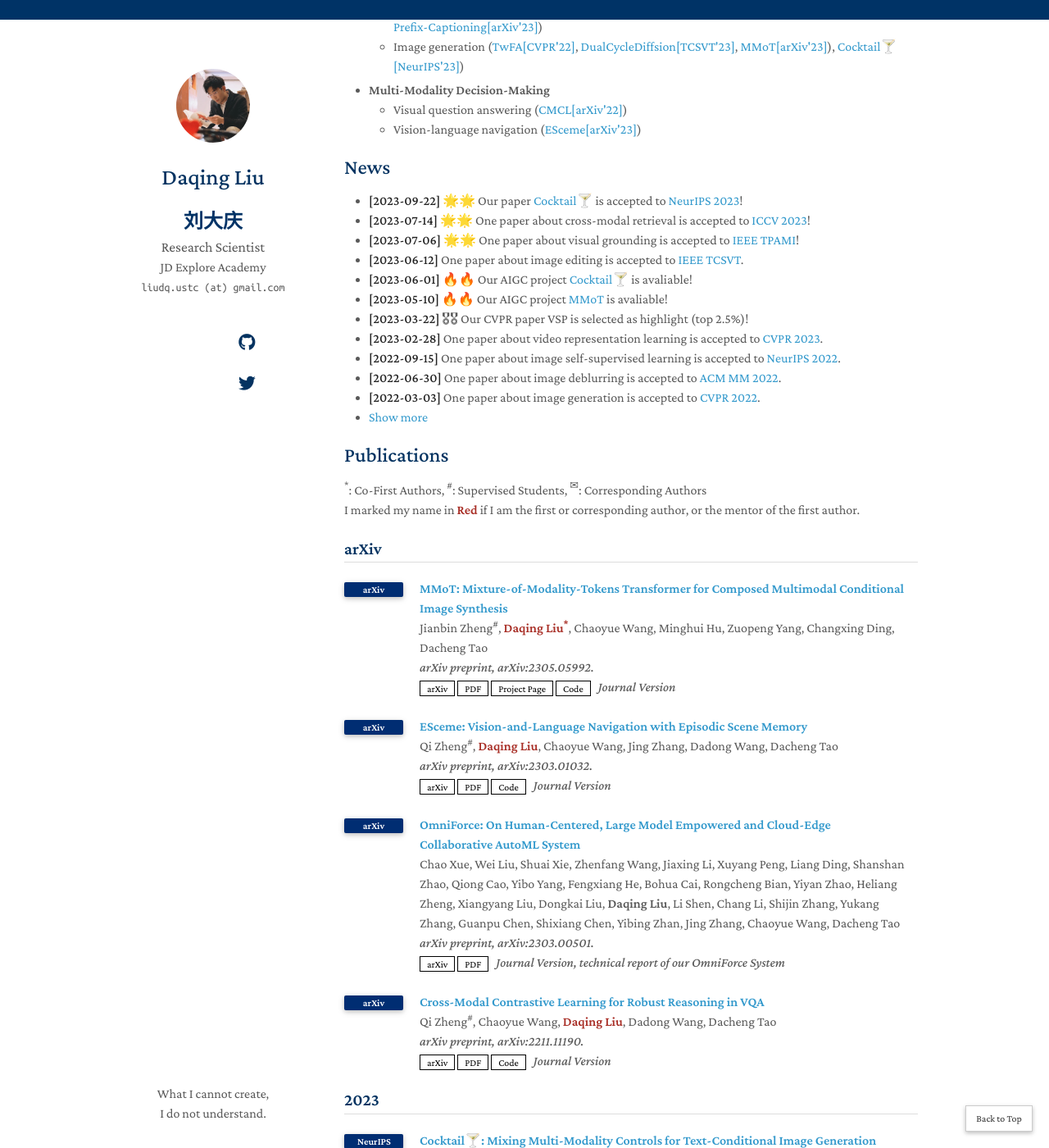
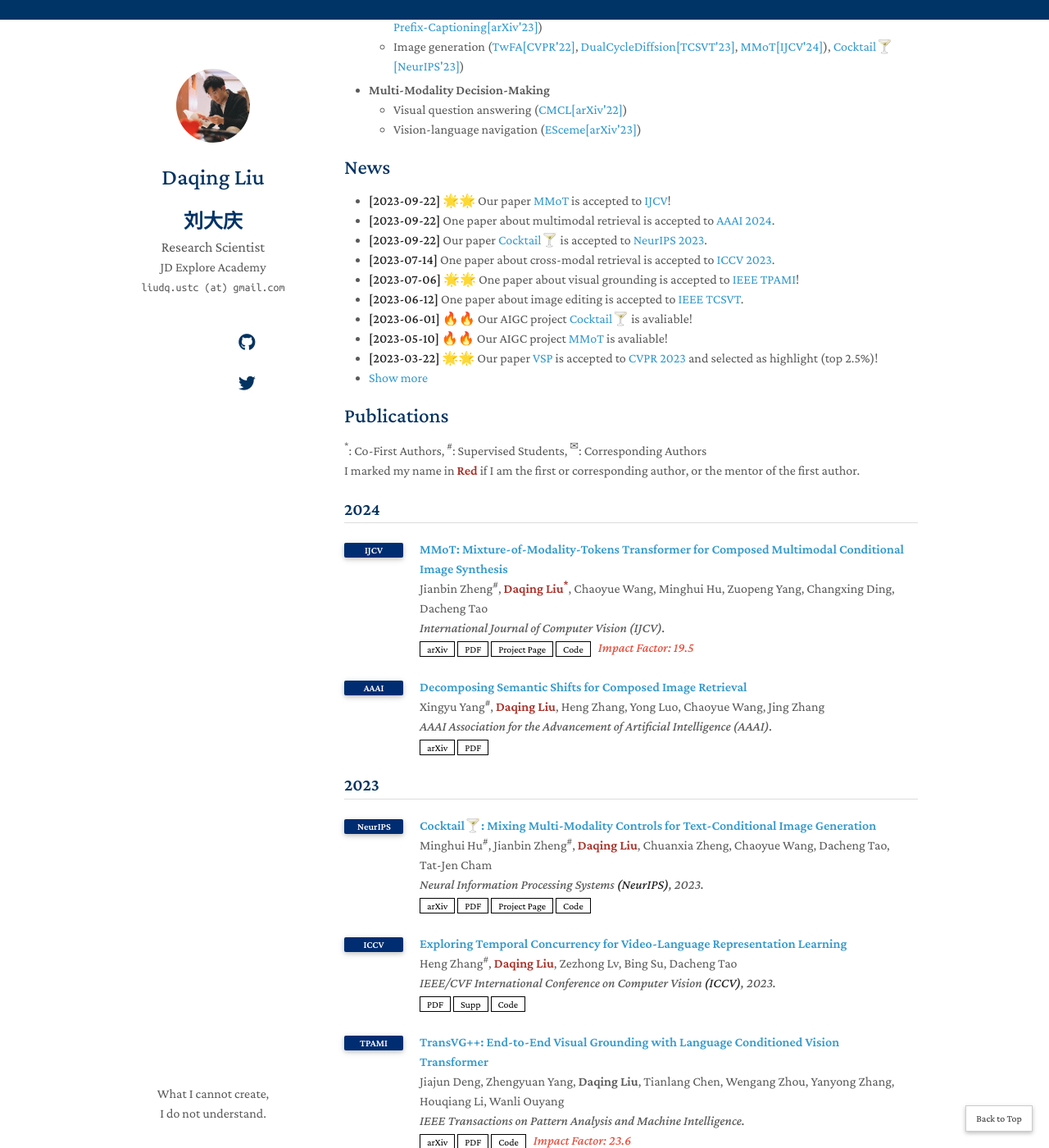
Before and after one commit to daqingliu/daqingliu.github.io, a Jekyll site: the page built from index.md, in a window 1280 px wide and 1400 px high, scrolled down 573 px. Shown: the whole window at 82% size. Built offline with Jekyll 4.4.1, drawn with Linux system fonts in a browser that asks for light colours; nearby versions of some CDN libraries; a style sheet for code colours, icons or effects is not loaded; our own code applies the rules of GitHub Pages for plain Markdown files; some of the changed text lies outside the part shown.

Commit message:
20240227

```diff
--- a/_includes/publications.md
+++ b/_includes/publications.md
@@ -9,7 +9,7 @@ I marked my name in <b style="color:#a82e26">Red</b> if I am the first or corres
 <ol class="bibliography">
 
 <!-- d ----------------------- -->
-<h3 class="bibliography-year" style="font-size: 1.3rem; padding-bottom:5px; border-bottom: 1px solid #ddd;"> arXiv </h3>
+<!-- <h3 class="bibliography-year" style="font-size: 1.3rem; padding-bottom:5px; border-bottom: 1px solid #ddd;"> arXiv </h3> -->
 
 <!-- d  -----------------------
 <li>
@@ -44,26 +44,7 @@ I marked my name in <b style="color:#a82e26">Red</b> if I am the first or corres
 -->
 
 <!-- d ----------------------- -->
-<li>
-<div class="pub-row">
-  <div class="col-sm-3 abbr" style="position: relative;"> <abbr class="badge" style="width:40px; align:middle">arXiv</abbr> </div>
-  <div class="col-sm-9" style="position: relative;padding-right: 15px;padding-left: 20px;">
-    <div class="title"><a href="https://arxiv.org/abs/2303.01032" target="_blank">MMoT: Mixture-of-Modality-Tokens Transformer for Composed Multimodal Conditional Image Synthesis</a></div>
-    <div class="author">Jianbin Zheng<span class="superscript">#</span>, <b style="color:#a82e26">Daqing Liu<span class="superscript">*</span></b>, Chaoyue Wang, Minghui Hu, Zuopeng Yang, Changxing Ding, Dacheng Tao</div>
-    <div class="periodical"><em>arXiv preprint, arXiv:2305.05992.</em></div>
-    <div class="links">
-      <a href="https://arxiv.org/abs/2305.05992" class="btn btn-sm z-depth-0" role="button" target="_blank" style="font-size:12px;">arXiv</a>
-      <a href="https://arxiv.org/pdf/2305.05992" class="btn btn-sm z-depth-0" role="button" target="_blank" style="font-size:12px;">PDF</a>
-      <a href="https://jabir-zheng.github.io/MMoT/" class="btn btn-sm z-depth-0" role="button" target="_blank" style="font-size:12px;">Project Page</a>
-      <a href="https://github.com/jabir-zheng/MMoT-Transformer" class="btn btn-sm z-depth-0" role="button" target="_blank" style="font-size:12px;">Code</a>
-      <i>&nbsp;&nbsp;Journal Version</i>
-      </div>
-  </div>
-</div>
-</li>
-
-<!-- d ----------------------- -->
-<li>
+<!-- <li>
 <div class="pub-row">
   <div class="col-sm-3 abbr" style="position: relative;"> <abbr class="badge" style="width:40px; align:middle">arXiv</abbr> </div>
   <div class="col-sm-9" style="position: relative;padding-right: 15px;padding-left: 20px;">
@@ -78,10 +59,10 @@ I marked my name in <b style="color:#a82e26">Red</b> if I am the first or corres
     </div>
   </div>
 </div>
-</li>
+</li> -->
 
 <!-- d ----------------------- -->
-<li>
+<!-- <li>
 <div class="pub-row">
   <div class="col-sm-3 abbr" style="position: relative;"> <abbr class="badge" style="width:40px; align:middle">arXiv</abbr> </div>
   <div class="col-sm-9" style="position: relative;padding-right: 15px;padding-left: 20px;">
@@ -95,10 +76,10 @@ I marked my name in <b style="color:#a82e26">Red</b> if I am the first or corres
     </div>
   </div>
 </div>
-</li>
+</li> -->
 
 <!-- d ----------------------- -->
-<li>
+<!-- <li>
 <div class="pub-row">
   <div class="col-sm-3 abbr" style="position: relative;"> <abbr class="badge" style="width:40px; align:middle">arXiv</abbr> </div>
   <div class="col-sm-9" style="position: relative;padding-right: 15px;padding-left: 20px;">
@@ -113,7 +94,7 @@ I marked my name in <b style="color:#a82e26">Red</b> if I am the first or corres
     </div>
   </div>
 </div>
-</li>
+</li> -->
 
 <!-- d ----------------------- -->
 <!-- <li>
@@ -132,6 +113,46 @@ I marked my name in <b style="color:#a82e26">Red</b> if I am the first or corres
 </div>
 </li> -->
 
+
+<!-- d ----------------------- -->
+<h3 class="bibliography-year" style="font-size: 1.3rem; padding-bottom:5px; border-bottom: 1px solid #ddd;"> 2024 </h3>
+
+<!-- d ----------------------- -->
+<li>
+<div class="pub-row">
+  <div class="col-sm-3 abbr" style="position: relative;"> <abbr class="badge" style="width:40px; align:middle">IJCV</abbr> </div>
+  <div class="col-sm-9" style="position: relative;padding-right: 15px;padding-left: 20px;">
+    <div class="title"><a href="https://arxiv.org/abs/2305.05992" target="_blank">MMoT: Mixture-of-Modality-Tokens Transformer for Composed Multimodal Conditional Image Synthesis</a></div>
+    <div class="author">Jianbin Zheng<span class="superscript">#</span>, <b style="color:#a82e26">Daqing Liu<span class="superscript">*</span></b>, Chaoyue Wang, Minghui Hu, Zuopeng Yang, Changxing Ding, Dacheng Tao</div>
+    <div class="periodical"><em>International Journal of Computer Vision (IJCV).</em></div>
+    <div class="links">
+      <a href="https://arxiv.org/abs/2305.05992" class="btn btn-sm z-depth-0" role="button" target="_blank" style="font-size:12px;">arXiv</a>
+      <a href="https://arxiv.org/pdf/2305.05992" class="btn btn-sm z-depth-0" role="button" target="_blank" style="font-size:12px;">PDF</a>
+      <a href="https://jabir-zheng.github.io/MMoT/" class="btn btn-sm z-depth-0" role="button" target="_blank" style="font-size:12px;">Project Page</a>
+      <a href="https://github.com/jabir-zheng/MMoT-Transformer" class="btn btn-sm z-depth-0" role="button" target="_blank" style="font-size:12px;">Code</a>
+      <strong><i style="color:#e74d3c">&nbsp;&nbsp;Impact Factor: 19.5</i></strong>
+      </div>
+  </div>
+</div>
+</li>
+
+<!-- d ----------------------- -->
+<li>
+<div class="pub-row">
+  <div class="col-sm-3 abbr" style="position: relative;"> <abbr class="badge" style="width:40px; align:middle">AAAI</abbr> </div>
+  <div class="col-sm-9" style="position: relative;padding-right: 15px;padding-left: 20px;">
+    <div class="title"><a href="https://arxiv.org/abs/2309.09531" target="_blank">Decomposing Semantic Shifts for Composed Image Retrieval</a></div>
+    <div class="author">Xingyu Yang<span class="superscript">#</span>, <b style="color:#a82e26">Daqing Liu</b>, Heng Zhang, Yong Luo, Chaoyue Wang, Jing Zhang</div>
+    <div class="periodical"><em>AAAI Association for the Advancement of Artificial Intelligence (AAAI).</em></div>
+    <div class="links">
+      <a href="https://arxiv.org/abs/2309.09531" class="btn btn-sm z-depth-0" role="button" target="_blank" style="font-size:12px;">arXiv</a>
+      <a href="https://arxiv.org/pdf/2309.09531" class="btn btn-sm z-depth-0" role="button" target="_blank" style="font-size:12px;">PDF</a>
+      </div>
+  </div>
+</div>
+</li>
+
+
 <!-- d ----------------------- -->
 <h3 class="bibliography-year" style="font-size: 1.3rem; padding-bottom:5px; border-bottom: 1px solid #ddd;"> 2023 </h3>
 
@@ -140,7 +161,7 @@ I marked my name in <b style="color:#a82e26">Red</b> if I am the first or corres
 <div class="pub-row">
   <div class="col-sm-3 abbr" style="position: relative;"> <abbr class="badge" style="width:40px; align:middle">NeurIPS</abbr> </div>
   <div class="col-sm-9" style="position: relative;padding-right: 15px;padding-left: 20px;">
-    <div class="title"><a href="https://arxiv.org/abs/2303.01032" target="_blank">Cocktail🍸: Mixing Multi-Modality Controls for Text-Conditional Image Generation</a></div>
+    <div class="title"><a href="https://arxiv.org/abs/2306.00964" target="_blank">Cocktail🍸: Mixing Multi-Modality Controls for Text-Conditional Image Generation</a></div>
     <div class="author">Minghui Hu<span class="superscript">#</span>, Jianbin Zheng<span class="superscript">#</span>, <b style="color:#a82e26">Daqing Liu</b>, Chuanxia Zheng, Chaoyue Wang, Dacheng Tao, Tat-Jen Cham</div>
   <div class="periodical"><em>Neural Information Processing Systems <strong>(NeurIPS)</strong>, 2023.</em></div>
     <div class="links">
@@ -158,13 +179,14 @@ I marked my name in <b style="color:#a82e26">Red</b> if I am the first or corres
 <div class="pub-row">
   <div class="col-sm-3 abbr" style="position: relative;"> <abbr class="badge" style="width:40px; align:middle">ICCV</abbr> </div>
   <div class="col-sm-9" style="position: relative;padding-right: 15px;padding-left: 20px;">
-    <div class="title"><a href="">Exploring Temporal Concurrency for Video-Language Representation Learning</a></div>
-    <div class="author">Heng Zhang<span class="superscript">#</span>, <b style="color:#a82e26">Daqing Liu</b>, Bing Su, Dacheng Tao</div>
+    <div class="title"><a href="https://openaccess.thecvf.com/content/ICCV2023/html/Zhang_Exploring_Temporal_Concurrency_for_Video-Language_Representation_Learning_ICCV_2023_paper.html">Exploring Temporal Concurrency for Video-Language Representation Learning</a></div>
+    <div class="author">Heng Zhang<span class="superscript">#</span>, <b style="color:#a82e26">Daqing Liu</b>, Zezhong Lv, Bing Su, Dacheng Tao</div>
     <div class="periodical"><em>IEEE/CVF International Conference on Computer Vision <strong>(ICCV)</strong>, 2023.</em></div>
     <div class="links">
-      <a href="" class="btn btn-sm z-depth-0" role="button" target="_blank" style="font-size:12px;">Coming soon</a>
-      <!-- <a href="" role="button" target="_blank" style="font-size:12px;">Code</a> -->
-      <!-- <strong><i style="color:#e74d3c">&nbsp;&nbsp;Highlight, Accept Rate: 2.5%</i></strong> -->
+      <a href="https://openaccess.thecvf.com/content/ICCV2023/papers/Zhang_Exploring_Temporal_Concurrency_for_Video-Language_Representation_Learning_ICCV_2023_paper.pdf" class="btn btn-sm z-depth-0" role="button" target="_blank" style="font-size:12px;">PDF</a>
+      <a href="https://openaccess.thecvf.com/content/ICCV2023/supplemental/Zhang_Exploring_Temporal_Concurrency_ICCV_2023_supplemental.pdf" class="btn btn-sm z-depth-0" role="button" target="_blank" style="font-size:12px;">Supp</a>
+      <a href="https:
+//github.com/hengRUC/TCP" class="btn btn-sm z-depth-0" role="button" target="_blank" style="font-size:12px;">Code</a>
     </div>
   </div>
 </div>
@@ -182,7 +204,7 @@ I marked my name in <b style="color:#a82e26">Red</b> if I am the first or corres
       <a href="https://arxiv.org/abs/2206.06619" class="btn btn-sm z-depth-0" role="button" target="_blank" style="font-size:12px;">arXiv</a>
       <a href="https://arxiv.org/pdf/2206.06619" class="btn btn-sm z-depth-0" role="button" target="_blank" style="font-size:12px;">PDF</a>
       <a href="https://github.com/djiajunustc/TransVG" class="btn btn-sm z-depth-0" role="button" target="_blank" style="font-size:12px;">Code</a>
-      <strong><i style="color:#e74d3c">&nbsp;&nbsp;Impact Factor: 24.314</i></strong>
+      <strong><i style="color:#e74d3c">&nbsp;&nbsp;Impact Factor: 23.6</i></strong>
     </div>
   </div>
 </div>
@@ -291,7 +313,7 @@ I marked my name in <b style="color:#a82e26">Red</b> if I am the first or corres
       <a href="https://arxiv.org/abs/1906.02365" class="btn btn-sm z-depth-0" role="button" target="_blank" style="font-size:12px;">arXiv</a>
       <a href="https://arxiv.org/pdf/1906.02365" class="btn btn-sm z-depth-0" role="button" target="_blank" style="font-size:12px;">PDF</a>
       <a href="https://github.com/daqingliu/CAVP" class="btn btn-sm z-depth-0" role="button" target="_blank" style="font-size:12px;">Code</a>
-      <strong><i style="color:#e74d3c">&nbsp;&nbsp;Impact Factor: 24.314</i></strong>
+      <strong><i style="color:#e74d3c">&nbsp;&nbsp;Impact Factor: 23.6</i></strong>
     </div>
   </div>
 </div>
@@ -308,7 +330,7 @@ I marked my name in <b style="color:#a82e26">Red</b> if I am the first or corres
     <div class="links">
       <a href="https://arxiv.org/abs/1906.01784" class="btn btn-sm z-depth-0" role="button" target="_blank" style="font-size:12px;">arXiv</a>
       <a href="https://arxiv.org/pdf/1906.01784" class="btn btn-sm z-depth-0" role="button" target="_blank" style="font-size:12px;">PDF</a>
-      <strong><i style="color:#e74d3c">&nbsp;&nbsp;Impact Factor: 24.314</i></strong>
+      <strong><i style="color:#e74d3c">&nbsp;&nbsp;Impact Factor: 23.6</i></strong>
     </div>
   </div>
 </div>
--- a/_includes/services.md
+++ b/_includes/services.md
@@ -15,6 +15,7 @@
 <h4 style="margin:0 10px 0;">Journal Reviewers</h4>
 
 <ul style="margin:0 0 20px;">
+  <li><a href="https://mc.manuscriptcentral.com/tpami-cs" target="_blank"><autocolor>IEEE Transactions on Pattern Analysis and Machine Intelligence (TPAMI)</autocolor></a></li>
   <li><a href="https://mc.manuscriptcentral.com/tip-ieee" target="_blank"><autocolor>IEEE Transactions on Image Processing (TIP)</autocolor></a></li>
   <li><a href="https://mc.manuscriptcentral.com/tmm-ieee" target="_blank"><autocolor>IEEE Transactions on Multimedia (TMM)</autocolor></a></li>
   <li><a href="https://mc.manuscriptcentral.com/tcsvt" target="_blank"><autocolor>IEEE Transactions on Circuits and Systems for Video Technology (TCSVT)</autocolor></a></li>
--- a/index.md
+++ b/index.md
@@ -16,19 +16,19 @@ From May 2018 to May 2019, I was a visiting student at Nanyang Technological Uni
   <li><b>Multi-Modality Representation</b>
     <ul style="margin: 0 0 5px 0">
       <li>Image self-supervised learning (<a href="https://arxiv.org/abs/2206.10207" target="_blank">SemMAE[NeurIPS'22]</a>)</li>
-      <li>Video representation learning (<a href="#">VSP[CVPR'23]</a>)</li>
+      <li>Video representation learning (<a href="https://openaccess.thecvf.com/content/CVPR2023/papers/Zhang_Modeling_Video_As_Stochastic_Processes_for_Fine-Grained_Video_Representation_Learning_CVPR_2023_paper.pdf">VSP[CVPR'23]</a>)</li>
     </ul>
   </li>
   <li><b>Multi-Modality Alignment</b>
     <ul style="margin: 0 0 5px 0">
       <li>Visual grounding (<a href="https://arxiv.org/abs/1812.03299" target="_blank">NMTree[ICCV'19]</a>, <a href="https://arxiv.org/abs/1906.01784" target="_blank">RvG-Tree[TPAMI'21]</a>, <a href="https://arxiv.org/abs/2206.06619" target="_blank">TransVG++[TPAMI'23]</a>)</li>
-      <li>Cross-modal retrieval (<a href="#">TCP[ICCV'23]</a>, <a href="#">CMI[arXiv'23]</a>)</li>
+      <li>Cross-modal retrieval (<a href="https://openaccess.thecvf.com/content/ICCV2023/html/Zhang_Exploring_Temporal_Concurrency_for_Video-Language_Representation_Learning_ICCV_2023_paper.html">TCP[ICCV'23]</a>, <a href="https://arxiv.org/abs/2309.09531">SSN[AAAI'24]</a>, <a href="#">CMI[arXiv'23]</a>)</li>
     </ul>
   </li>
   <li><b>Multi-Modality Generation</b>
     <ul style="margin: 0 0 5px 0">
       <li>Visual captioning (<a href="https://arxiv.org/abs/1906.02365" target="_blank">CAVP[MM'18, TPAMI'21]</a>, <a href="https://arxiv.org/abs/2004.00390" target="_blank">POS-SCAN[CVPR'20]</a>, <a href="https://arxiv.org/abs/2007.09049" target="_blank">RMN[IJCAI'20]</a>, <a href="https://arxiv.org/abs/2201.01984" target="_blank">CBT[arXiv'22]</a>, <a href="#">Prefix-Captioning[arXiv'23]</a>)</li>
-      <li>Image generation (<a href="https://arxiv.org/abs/2206.00923" target="_blank">TwFA[CVPR'22]</a>, <a href="https://arxiv.org/abs/2302.02394">DualCycleDiffsion[TCSVT'23]</a>, <a href="https://jabir-zheng.github.io/MMoT/">MMoT[arXiv'23]</a>), <a href="https://mhh0318.github.io/cocktail/">Cocktail🍸[NeurIPS'23]</a>)</li>
+      <li>Image generation (<a href="https://arxiv.org/abs/2206.00923" target="_blank">TwFA[CVPR'22]</a>, <a href="https://arxiv.org/abs/2302.02394">DualCycleDiffsion[TCSVT'23]</a>, <a href="https://jabir-zheng.github.io/MMoT/">MMoT[IJCV'24]</a>), <a href="https://mhh0318.github.io/cocktail/">Cocktail🍸[NeurIPS'23]</a>)</li>
     </ul>
   </li>
   <li><b>Multi-Modality Decision-Making</b>
@@ -43,20 +43,21 @@ From May 2018 to May 2019, I was a visiting student at Nanyang Technological Uni
 ## News
 
 <ul>
-  <li><strong>[2023-09-22]</strong> 🌟🌟 Our paper <a href="https://mhh0318.github.io/cocktail/" target="_blank">Cocktail🍸</a> is accepted to <a href="https://nips.cc/" target="_blank">NeurIPS 2023</a>!</li>
-  <li><strong>[2023-07-14]</strong> 🌟🌟 One paper about cross-modal retrieval is accepted to <a href="https://iccv2023.thecvf.com/" target="_blank">ICCV 2023</a>!</li>
+  <li><strong>[2023-09-22]</strong> 🌟🌟 Our paper <a href="https://jabir-zheng.github.io/MMoT/" target="_blank">MMoT</a> is accepted to <a href="https://link.springer.com/journal/11263" target="_blank">IJCV</a>!</li>
+  <li><strong>[2023-09-22]</strong> One paper about multimodal retrieval is accepted to <a href="https://aaai.org/aaai-conference/" target="_blank">AAAI 2024</a>.</li>
+  <li><strong>[2023-09-22]</strong> Our paper <a href="https://mhh0318.github.io/cocktail/" target="_blank">Cocktail🍸</a> is accepted to <a href="https://nips.cc/" target="_blank">NeurIPS 2023</a>.</li>
+  <li><strong>[2023-07-14]</strong> One paper about cross-modal retrieval is accepted to <a href="https://iccv2023.thecvf.com/" target="_blank">ICCV 2023</a>.</li>
   <li><strong>[2023-07-06]</strong> 🌟🌟 One paper about visual grounding is accepted to <a href="https://ieeexplore.ieee.org/xpl/RecentIssue.jsp?punumber=34" target="_blank">IEEE TPAMI</a>!</li>
   <li><strong>[2023-06-12]</strong> One paper about image editing is accepted to <a href="https://ieeexplore.ieee.org/xpl/RecentIssue.jsp?punumber=76" target="_blank">IEEE TCSVT</a>.</li>
   <li><strong>[2023-06-01]</strong> 🔥🔥 Our AIGC project <a href="https://mhh0318.github.io/cocktail/" target="_blank">Cocktail🍸</a> is avaliable!</li>
   <li><strong>[2023-05-10]</strong> 🔥🔥 Our AIGC project <a href="https://jabir-zheng.github.io/MMoT/" target="_blank">MMoT</a> is avaliable!</li>
-  <li><strong>[2023-03-22]</strong> 🎖🎖 Our CVPR paper VSP is selected as highlight (top 2.5%)!</li>
-  <li><strong>[2023-02-28]</strong> One paper about video representation learning is accepted to <a href="https://cvpr2023.thecvf.com/" target="_blank">CVPR 2023</a>.</li>
+  <li><strong>[2023-03-22]</strong> 🌟🌟 Our paper <a href="https://openaccess.thecvf.com/content/CVPR2023/papers/Zhang_Modeling_Video_As_Stochastic_Processes_for_Fine-Grained_Video_Representation_Learning_CVPR_2023_paper.pdf">VSP</a> is accepted to <a href="https://cvpr2023.thecvf.com/" target="_blank">CVPR 2023</a> and selected as highlight (top 2.5%)!</li>
+
+<li> <a href="javascript:toggle_vis('newsmore')">Show more</a> </li>
+<div id="newsmore" style="display:none">
   <li><strong>[2022-09-15]</strong> One paper about image self-supervised learning is accepted to <a href="https://neurips.cc/Conferences/2022" target="_blank">NeurIPS 2022</a>.</li>
   <li><strong>[2022-06-30]</strong> One paper about image deblurring is accepted to <a href="https://2022.acmmm.org/" target="_blank">ACM MM 2022</a>.</li>
   <li><strong>[2022-03-03]</strong> One paper about image generation is accepted to <a href="https://cvpr2022.thecvf.com/" target="_blank">CVPR 2022</a>.</li>
-
-<li> <a href="javascript:toggle_vis('newsmore')">Show more</a> </li>
-<div id="newsmore" style="display:none">
   <li><strong>[2022-03-01]</strong> I finished my rotation and joint JD Explore Academy, as a research scientist.</li>
   <li><strong>[2021-08-05]</strong> I joint JD.com Inc., as a <a href="https://campus.jd.com/web/static/forward?to=jd-project-dmt&t=3" target="_blank">Doctoral Management Trainee</a>.</li>
   <li><strong>[2021-05-22]</strong> 🎉🎉 I successfully defended my PhD thesis!</li>
```
Also changed, not shown: Gemfile.lock, 1 other file.
